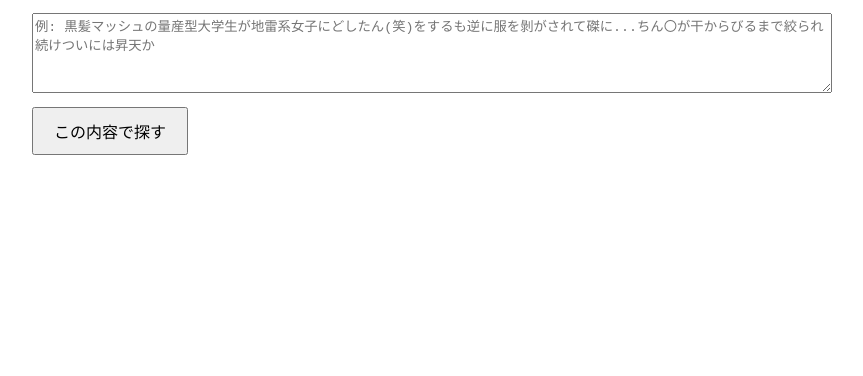
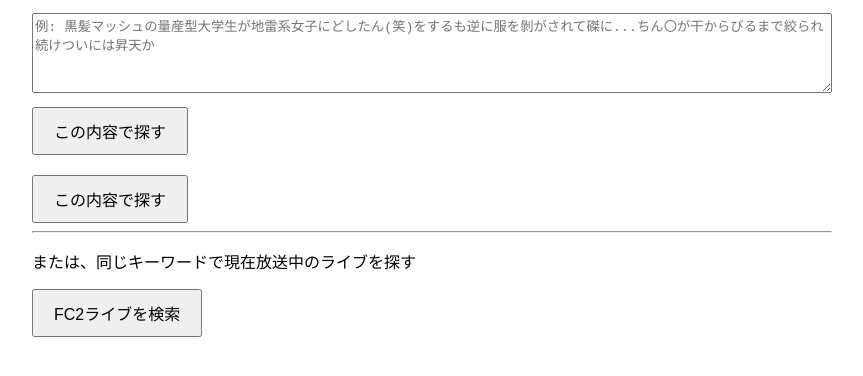
Before and after one commit to eponine0805/av-search-tool, a website: page public/index.html in a window 1280 px wide. Shown: the part 156-532 px from the top of the page, without its empty margins (208-1071 px from the left). Drawn offline with Linux system fonts and the light colour scheme.

Commit message:
Update index.html

```diff
--- a/public/index.html
+++ b/public/index.html
@@ -25,6 +25,13 @@
         <button id="searchButton">この内容で探す</button>
         <div class="loader" id="loader">検索中...</div>
         <div id="results"></div>
+        <button id="searchButton">この内容で探す</button>
+    <hr>
+    <p>または、同じキーワードで現在放送中のライブを探す</p>
+    <button id="fc2SearchButton">FC2ライブを検索</button>
+    <div class="loader" id="loader">検索中...</div>
+    <div id="results"></div>
     </div>
+
 </body>
 </html>
```
